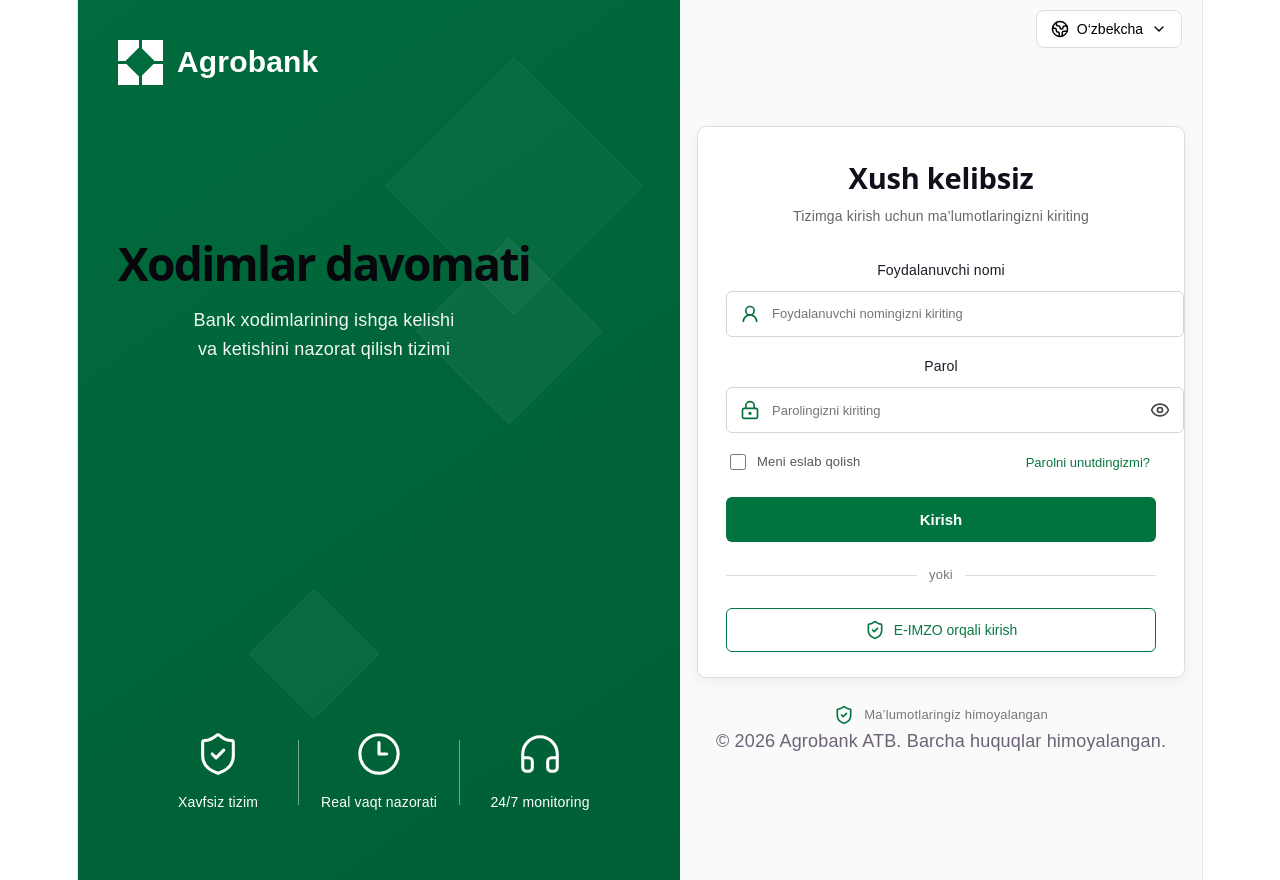
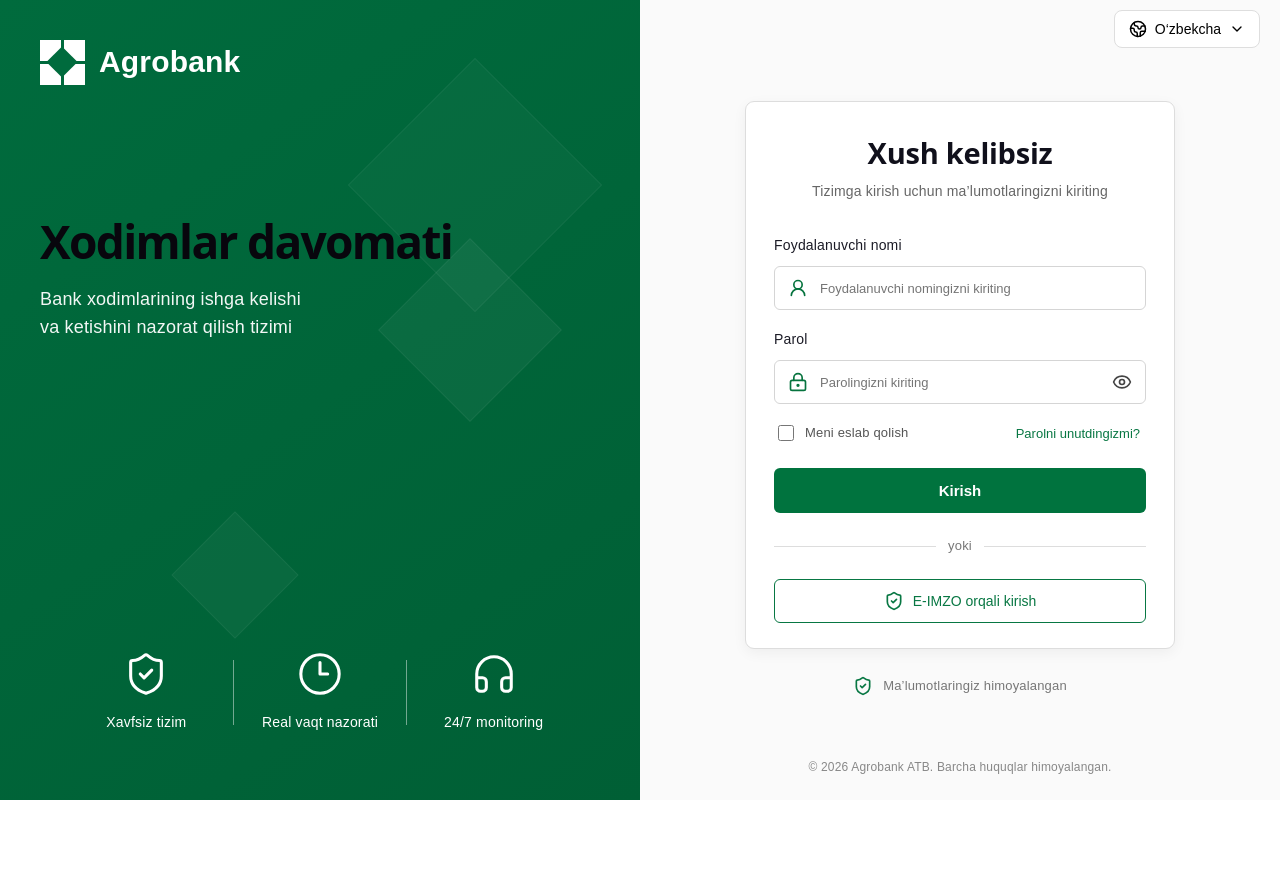
Before and after one commit to sharobiddinovjaloliddin97-sudo/agrobank-attendance, a React (Vite) app: page / in a window 1280 px wide. After the commit the page ends 800 px from the top, so only its background shows below. Built offline with nearby package versions, Linux system fonts and the light colour scheme.

Commit message:
fix(login): remove unnecessary vertical scrollbar on desktop

```diff
--- a/src/index.css
+++ b/src/index.css
@@ -50,20 +50,23 @@
   }
 }
 
+*,
+*::before,
+*::after {
+  box-sizing: border-box;
+}
+
+html,
 body {
   margin: 0;
+  padding: 0;
+  width: 100%;
+  min-height: 100%;
 }
 
 #root {
-  width: 1126px;
-  max-width: 100%;
-  margin: 0 auto;
-  text-align: center;
-  border-inline: 1px solid var(--border);
-  min-height: 100svh;
-  display: flex;
-  flex-direction: column;
-  box-sizing: border-box;
+  width: 100%;
+  min-height: 100vh;
 }
 
 h1,
--- a/src/pages/Login/Login.css
+++ b/src/pages/Login/Login.css
@@ -1,6 +1,6 @@
 .login-page {
   width: 100%;
-  min-height: 100vh;
+  height: 100vh;
   display: flex;
   font-family: Arial, Helvetica, sans-serif;
   overflow: hidden;
@@ -11,7 +11,7 @@
 
 .login-left {
   width: 50%;
-  min-height: 100vh;
+  height: 100%;
   background: linear-gradient(145deg, #006b3d, #005f35);
   color: white;
   position: relative;
@@ -165,7 +165,7 @@
 
 .login-right {
   width: 50%;
-  min-height: 100vh;
+  height: 100%;
   background: #fafafa;
   position: relative;
 
@@ -420,18 +420,64 @@
   font-size: 14px;
   margin-bottom: 12px;
 }
+
+.login-right footer {
+  position: absolute;
+  bottom: 20px;
+  font-size: 12px;
+  color: #888;
+  text-align: center;
+}
+
 @media (max-width: 900px) {
+  .login-page {
+    height: auto;
+    min-height: 100vh;
+    overflow-y: auto;
+  }
+
   .login-left {
     display: none;
   }
 
   .login-right {
     width: 100%;
-    padding: 20px;
+    height: auto;
+    min-height: 100vh;
+    padding: 60px 20px 30px;
+    justify-content: center;
   }
 
   .login-card {
     width: 100%;
     max-width: 430px;
   }
+
+  .login-right footer {
+    position: static;
+    margin-top: 24px;
+  }
 }
+
+@media (max-height: 680px) and (min-width: 901px) {
+  .login-page {
+    height: auto;
+    min-height: 100vh;
+    overflow-y: auto;
+  }
+
+  .login-left,
+  .login-right {
+    height: auto;
+    min-height: 100vh;
+  }
+
+  .login-right {
+    padding: 60px 20px 30px;
+  }
+
+  .login-right footer {
+    position: static;
+    margin-top: 24px;
+  }
+}
```
